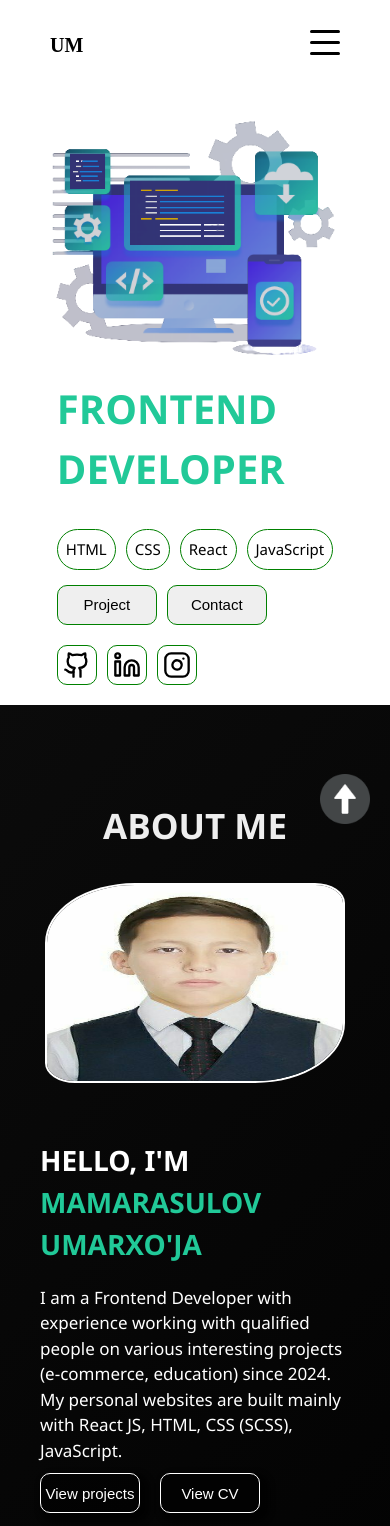
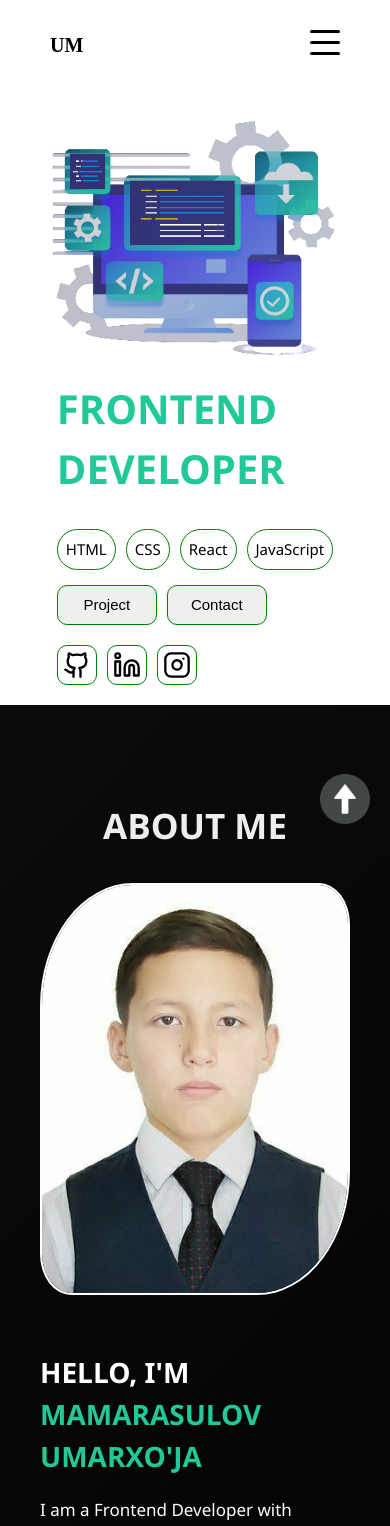
Before and after one commit to Umarxoja2010/Portfoliyo, a React (Create React App) app: page / in a window 390 px wide. Shown: the top 1526 px of the page. Built offline with nearby package versions, Linux system fonts and the light colour scheme.

Commit message:
porfoliiiyoooyy

```diff
--- a/src/components/Skill.jsx
+++ b/src/components/Skill.jsx
@@ -26,7 +26,7 @@ const skills = [
   { name: 'Git', icon: <SiGit /> },
   { name: 'GitHub', icon: <SiGithub /> },
   { name: 'JavaScript', icon: <SiJavascript /> },
-  { name: 'TailwindCSS', icon: <SiTailwindcss /> },
+  {  name:  'TailwindCSS', icon: <SiTailwindcss /> },
   { name: 'Redux', icon: <SiRedux /> },
 ];
 
--- a/src/styles/Skil.css
+++ b/src/styles/Skil.css
@@ -84,4 +84,6 @@
     .skil-item {
       width: 100px;
     }
+
+
   }
--- a/src/styles/about.css
+++ b/src/styles/about.css
@@ -71,12 +71,6 @@ height: 100%;
       font-size: 35px;
     }
   }
-  @media (max-width:800px) {
-  .about_img img{
-    width: 350px;
-    height: 250px;
-  }
-  }
   @media (max-width:740px) {
   .about h3{
     font-size: 28px;
@@ -86,10 +80,7 @@ height: 100%;
   }
   }
   @media (max-width:630px) {
-  .about_img img{
-    width: 300px;
-    height: 200px;
-  }
+
 
   }
   @media (max-width:620px) {
```
